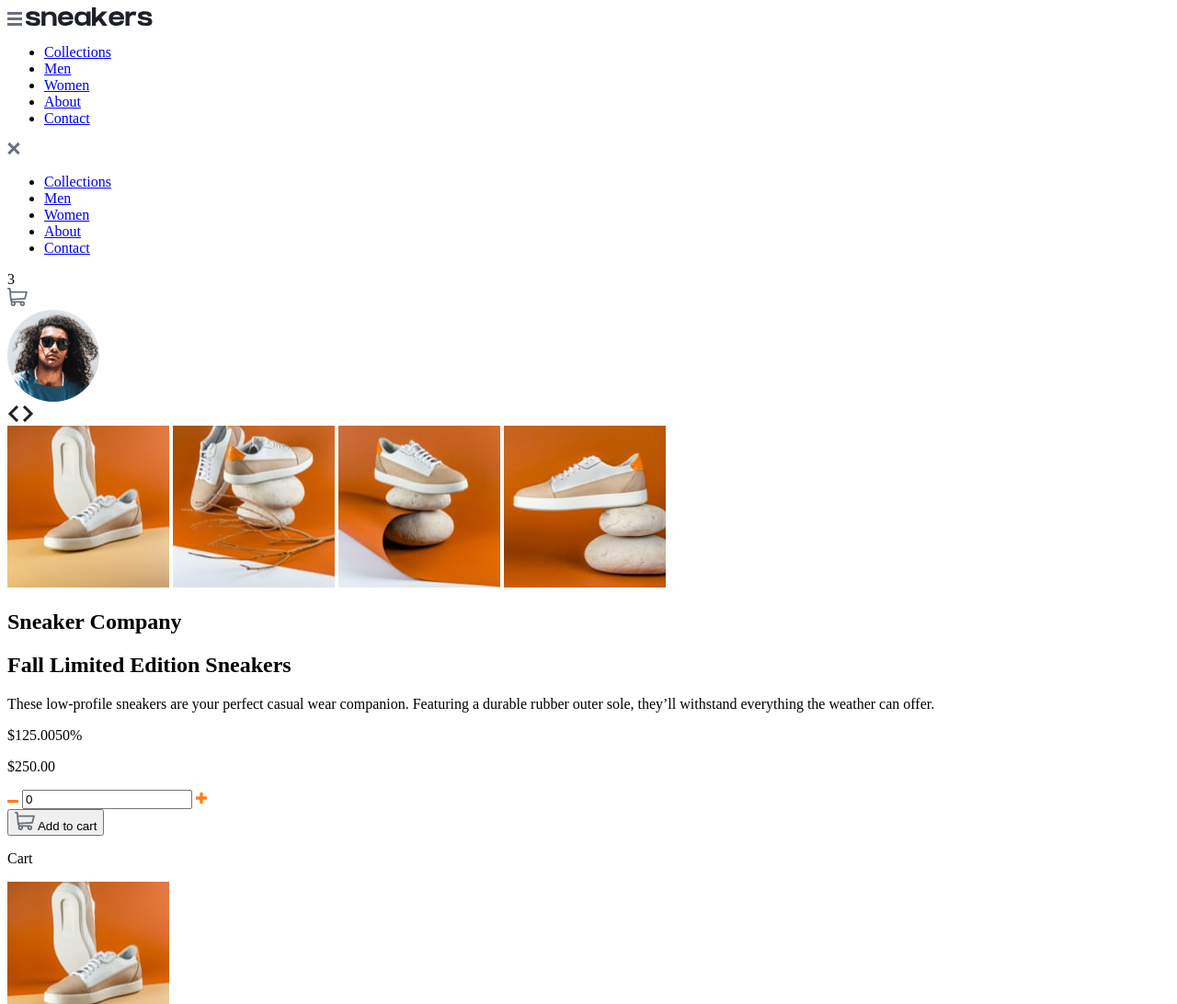
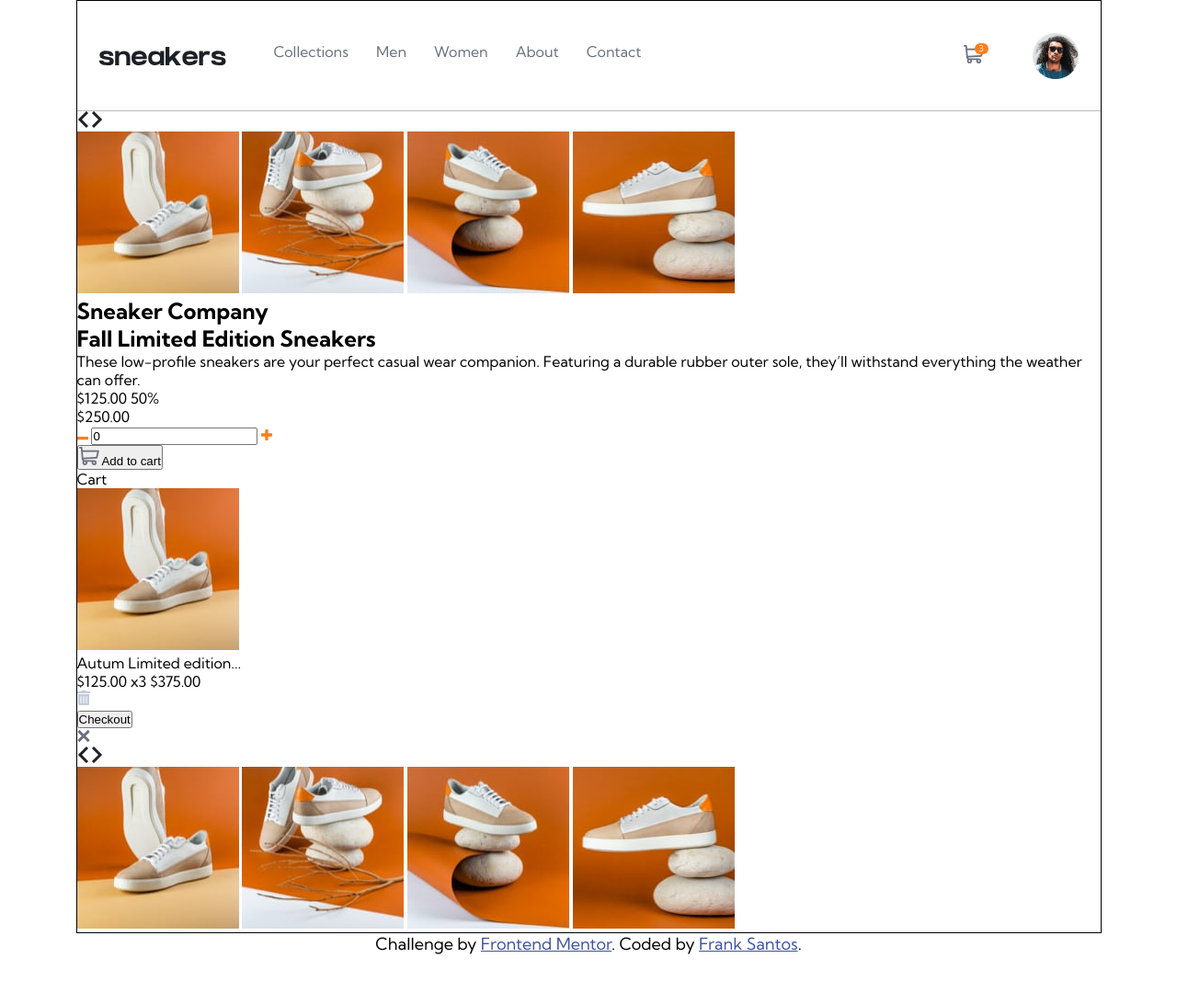
Before and after one commit to Harurin5671/ecommerce-product-page-main, a website: page index.html in a window 1280 px wide. Shown: the top 1092 px of the page at 92% size. After the commit the page ends 1038 px from the top, so only its background shows below. Drawn offline with Linux system fonts and the light colour scheme.

Commit message:
actualizando

```diff
--- a/index.html
+++ b/index.html
@@ -7,6 +7,7 @@
   <link rel="icon" type="image/png" sizes="32x32" href="./images/favicon-32x32.png">
 
   <title>Frontend Mentor | E-commerce product page</title>
+  <link rel="stylesheet" href="./main.css">
 
   <!-- Feel free to remove these styles or customise in your own stylesheet 👍 -->
   <style>
@@ -17,8 +18,9 @@
 <body>
   <main class="main-container">
     <header class="header">
-      <img src="./images/icon-menu.svg" alt="menu icon"/>
-      <img src="./images/logo.svg" alt="logo"/>
+      <div class="header__navigation">
+        <img class="header__menu" src="./images/icon-menu.svg" alt="menu icon"/>
+        <img class="header__logo" src="./images/logo.svg" alt="logo"/>
         <nav class="navbar">
           <ul class="navbar__items">
             <li><a class="navbar__link" href="#">Collections</a></li>
@@ -28,11 +30,12 @@
             <li><a class="navbar__link" href="#">Contact</a></li>
           </ul>
         </nav>
+      </div>
       <!--inicio modal navbar-->
       <div class="modal-navbar__background">
         <nav class="modal-navbar">
           <img class="modal-navbar__close-icon" src="./images/icon-close.svg" alt=close/>
-          <ul class="navbar__items">
+          <ul class="modal-navbar__items">
             <li><a class="modal-navbar__link" href="#">Collections</a></li>
             <li><a class="modal-navbar__link" href="#">Men</a></li>
             <li><a class="modal-navbar__link" href="#">Women</a></li>
@@ -44,10 +47,10 @@
       <!--final modal navbar-->
       <div class="header__cart-avatar">
         <div class="header__cart">
-          <div class="header__cart-notification">3</div>
+          <div class="header__cart--notification">3</div>
           <img src="./images/icon-cart.svg" alt="cart"/>
         </div>
-        <img src="./images/image-avatar.png" alt="avatar"/>
+        <img class="header__avatar" src="./images/image-avatar.png" alt="avatar"/>
       </div>
     </header>
     <section class="content">
@@ -68,7 +71,7 @@
         <h2 class="details__title">Fall Limited Edition Sneakers</h2>
         <p class="details__desciption">These low-profile sneakers are your perfect casual wear companion. Featuring a durable rubber outer sole, they’ll withstand everything the weather can offer.</p>
         <div class="details__prices">
-          <p class="details__now">$125.00<span class="details__discount">50%</span></p>
+          <p class="details__now">$125.00 <span class="details__discount">50%</span></p>
           <p class="details__before">$250.00</p>
         </div>
         <div class="details__product-quantity">
--- /dev/null
+++ b/sass/_header.scss
@@ -0,0 +1,70 @@
+@use 'variables';
+.header{
+
+    display: flex;
+    align-items: center;
+    justify-content: space-between;
+    height: 70px;
+    padding: 0 24px;
+    @media(min-width: 1115px){
+        height: 120px;
+        border-bottom: 1px solid variables.$Grayish-blue;
+    }
+    &__navigation{
+        width: 175px;
+        height: 100%;
+        display: flex;
+        align-items: center;
+        justify-content: space-between;
+        @media(min-width: 1115px){
+            width: 590px;
+        }
+    }
+    &__menu{
+        &:hover{
+            cursor: pointer;
+        }
+        @media(min-width: 1115px){
+            display: none;
+        }
+    }
+    &__cart-avatar{
+        // border: 1px solid green;
+        display: flex;
+        align-items: center;
+        width: 70px;
+        justify-content: space-between;
+        @media(min-width: 1115px){
+            width: 125px;
+        }
+    }
+    &__cart{
+        position: relative;
+        &--notification{
+            background-color: variables.$Orange;
+            width: 15px;
+            height: 12px;
+            border-radius: 16px;
+            position: absolute;
+            top: -2px;
+            right: -5px;
+            font-size: 0.6em;
+            text-align: center;
+            color: variables.$White
+        }
+        &:hover{
+            cursor: pointer;
+        }
+    }
+    &__avatar{
+        width: 25px;
+        @media(min-width: 1115px){
+            width: 50px;
+        }
+        &:hover{
+            cursor: pointer;
+            border: 2px solid variables.$Orange;
+            border-radius: 50%;
+        }
+    }
+}
--- /dev/null
+++ b/sass/_initial.scss
@@ -0,0 +1,9 @@
+@use 'variables';
+*{
+    margin: 0;
+    padding: 0;
+    box-sizing: border-box;
+}
+body{
+    font-family: variables.$Font;
+}
--- /dev/null
+++ b/sass/_modal-navbar.scss
@@ -0,0 +1,30 @@
+@use 'variables';
+@use 'mixins';
+
+.modal-navbar{
+    // display: none;
+    &__background{
+        @include mixins.modal-background;
+    }
+    background-color: variables.$White;
+    width: 250px;
+    height: 100%;
+    padding: 28px 24px;
+    &__items{
+        display: flex;
+        flex-direction: column;
+        justify-content: space-between;
+        height: 200px;
+        list-style: none;
+        margin-top: 50px;
+    }
+    &__link{
+        text-decoration: none;
+        color: variables.$Very-vark-blue;
+        font-weight: 700;
+        font-size: 1.1em;
+    }
+    &__close-icon:hover{
+        cursor: pointer;
+    }
+}
--- /dev/null
+++ b/sass/_navbar.scss
@@ -0,0 +1,24 @@
+@use 'variables';
+
+.navbar{
+    display: none;
+    width: 400px;
+    &__items{
+        list-style: none;
+        display: flex;
+        justify-content: space-between;
+    }
+    &__link{
+        text-decoration: none;
+        color: variables.$Dark-grayish-blue;
+        display: block;
+        height: 119px;
+        padding-top: 45px;
+        &:hover{
+            border-bottom: 4px solid variables.$Orange;
+        }
+    }
+    @media(min-width: 1115px){
+        display: block;
+    }
+}
--- /dev/null
+++ b/sass/_variables.scss
@@ -0,0 +1,11 @@
+@import url('https://fonts.googleapis.com/css2?family=Kumbh+Sans:wght@400;700&display=swap');
+$Orange: hsl(26, 100%, 55%);
+$Pale-orange:hsl(25, 100%, 94%);
+$Very-vark-blue: hsl(220, 13%, 13%);
+$Dark-grayish-blue: hsl(219, 9%, 45%);
+$Grayish-blue: hsl(220, 14%, 75%);
+$Light-grayish-blue: hsl(223, 64%, 98%);
+$White: hsl(0, 0%, 100%);
+$Black: hsl(0, 0%, 0%);
+$Black-modal: hsl(0, 0%, 0%, 0.5);
+$Font: 'Kumbh Sans', sans-serif;
--- /dev/null
+++ b/sass/mixins.scss
@@ -0,0 +1,12 @@
+@use 'variables';
+
+
+@mixin modal-background{
+    background-color: variables.$Black-modal;
+    position: absolute;
+        top: 0;
+        left: 0;
+        width: 100%;
+        height: 100%;
+        display: none;
+}
--- /dev/null
+++ b/sass/styles.scss
@@ -0,0 +1,15 @@
+@use 'initial';
+@use 'variables';
+@use 'header';
+@use 'navbar';
+@use 'modal-navbar';
+
+.main-container{
+    width: 375px;
+    border: 1px solid black;
+    position: relative;
+    margin: auto;
+    @media (min-width: 1115px){
+        width: 1115px;
+    }
+}
```
Also changed, not shown: main.css (added), sass/_galery.scss (added), 1 other file. Lines whose indentation alone changed are shown as unchanged.
